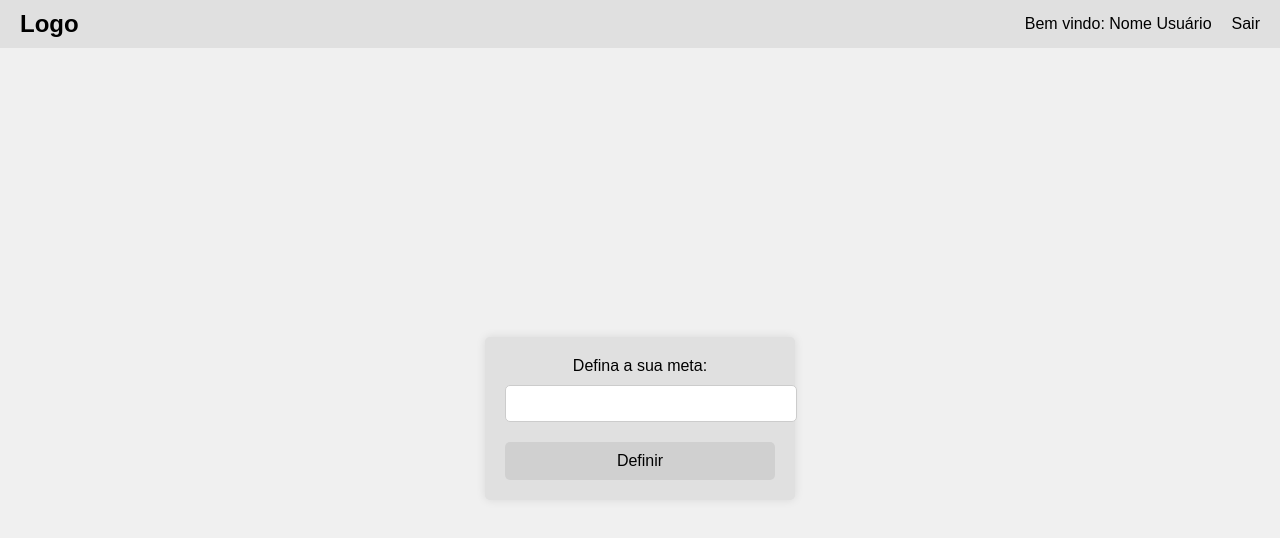
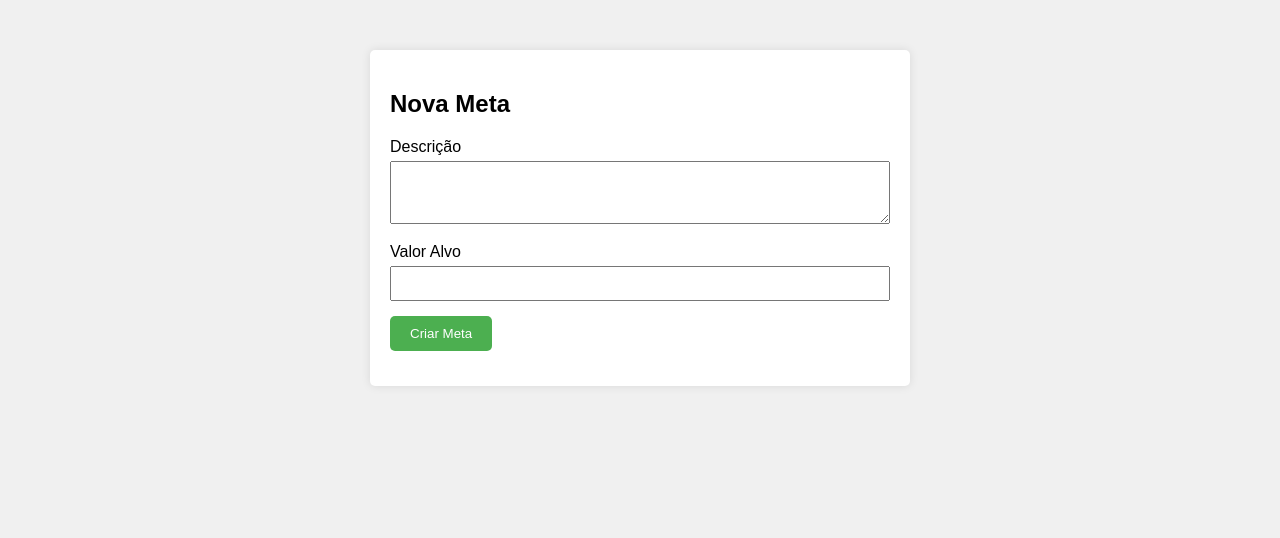
Before and after one commit to pseudomus/Atividade-3-lista-2-, a website: page src/views/newGoal.html in a window 1280 px wide. Drawn offline with Linux system fonts and the light colour scheme.

Commit message:
criação do financial goal

```diff
--- a/src/views/newGoal.html
+++ b/src/views/newGoal.html
@@ -3,7 +3,7 @@
 <head>
     <meta charset="UTF-8">
     <meta name="viewport" content="width=device-width, initial-scale=1.0">
-    <title>Definir Meta</title>
+    <title>Nova Meta</title>
     <style>
         body {
             font-family: Arial, sans-serif;
@@ -11,74 +11,55 @@
             padding: 0;
             background-color: #f0f0f0;
         }
-        .header {
-            background-color: #e0e0e0;
-            padding: 10px 20px;
-            display: flex;
-            justify-content: space-between;
-            align-items: center;
-        }
-        .header .logo {
-            font-size: 24px;
-            font-weight: bold;
-        }
-        .header .menu {
-            display: flex;
-            gap: 20px;
-        }
-        .main {
-            display: flex;
-            justify-content: center;
-            align-items: center;
-            height: calc(100vh - 60px);
-        }
-        .goal-container {
-            background-color: #e0e0e0;
+        .container {
+            max-width: 500px;
+            margin: 50px auto;
             padding: 20px;
+            background-color: #ffffff;
             border-radius: 5px;
             box-shadow: 0 0 10px rgba(0, 0, 0, 0.1);
-            text-align: center;
         }
-        .goal-container label {
+        .form-group {
+            margin-bottom: 15px;
+        }
+        .form-group label {
             display: block;
-            margin-bottom: 10px;
-            font-size: 16px;
+            margin-bottom: 5px;
         }
-        .goal-container input {
+        .form-group input, .form-group textarea {
             width: 100%;
-            padding: 10px;
-            margin-bottom: 20px;
-            border: 1px solid #ccc;
-            border-radius: 5px;
+            padding: 8px;
+            box-sizing: border-box;
         }
-        .goal-container button {
-            width: 100%;
-            padding: 10px;
-            background-color: #d0d0d0;
+        .form-group button {
+            padding: 10px 20px;
+            background-color: #4CAF50;
+            color: white;
             border: none;
             border-radius: 5px;
-            font-size: 16px;
             cursor: pointer;
         }
-        .goal-container button:hover {
-            background-color: #c0c0c0;
+        .form-group button:hover {
+            background-color: #45a049;
         }
     </style>
 </head>
 <body>
-    <div class="header">
-        <div class="logo">Logo</div>
-        <div class="menu">
-            <div>Bem vindo: Nome Usuário</div>
-            <div>Sair</div>
-        </div>
-    </div>
-    <div class="main">
-        <div class="goal-container">
-            <label for="meta">Defina a sua meta:</label>
-            <input type="text" id="meta" name="meta">
-            <button type="submit">Definir</button>
-        </div>
+    <div class="container">
+        <h2>Nova Meta</h2>
+        <form action="/goals/new" method="post">
+            <div class="form-group">
+                <label for="description">Descrição</label>
+                <textarea id="description" name="description" rows="3" required></textarea>
+            </div>
+            <div class="form-group">
+                <label for="targetAmount">Valor Alvo</label>
+                <input type="number" id="targetAmount" name="targetAmount" step="0.01" required>
+            </div>
+            <div class="form-group">
+                <button type="submit">Criar Meta</button>
+            </div>
+        </form>
     </div>
 </body>
 </html>
```
Also changed, not shown: src/controllers/goalController.js (+3 -5 lines), src/controllers/transactionController.js (+9 -9 lines), src/models/FinancialGoal.js (+0 -12 lines), src/views/telaDeInicio.html (+2 -1 lines), 1 other file.
